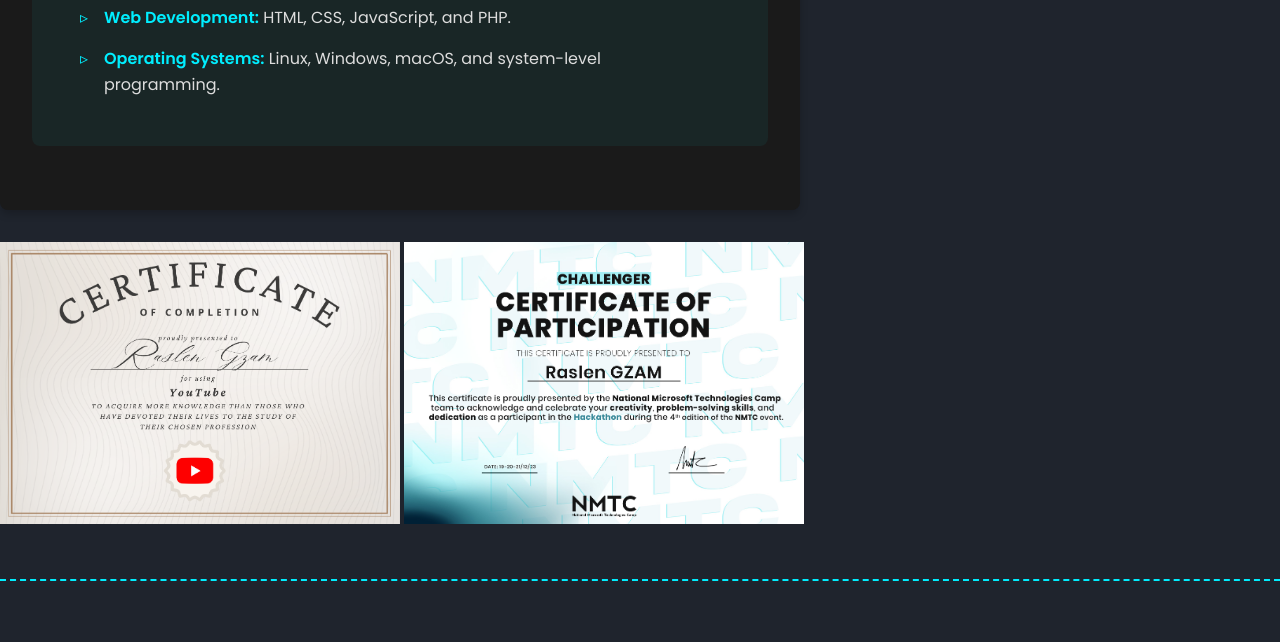
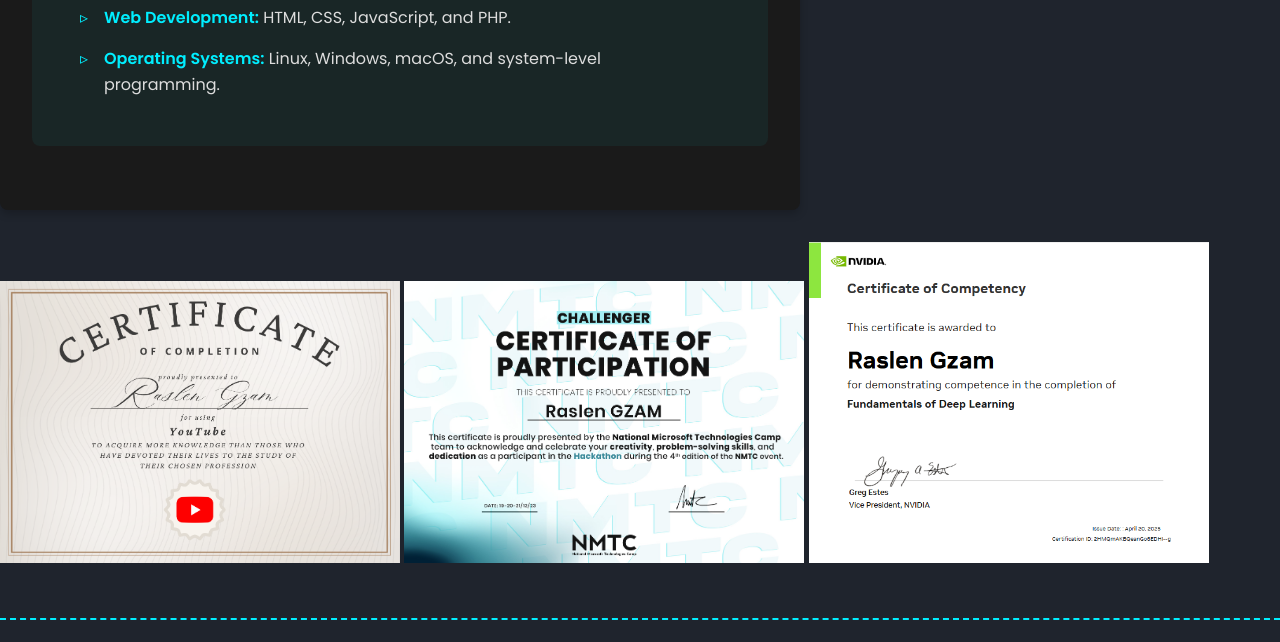
Before and after one commit to Raslen7/Raslen7.github.io, a plain HTML site: page index.html in a window 1280 px wide. Shown: the part 2337-2979 px from the top of the page. Drawn offline with nearby package versions, Linux system fonts and the light colour scheme.

Commit message:
Update index.html

```diff
--- a/index.html
+++ b/index.html
@@ -70,6 +70,8 @@
 
         <img src="Screenshot 2025-03-26 160411.png" alt="About me" class="about-img" style="width: 400px; height: auto;">
         <img src="Screenshot 2025-03-26 160522.png" alt="About me" class="about-img" style="width: 400px; height: auto;">
+            <img src="nvidia.png" alt="About me" class="about-img"  style="width: 400px; height: auto;">
+
 
     <div id="contact-section" class="goodbye-section">
         <div class="signature">
```
